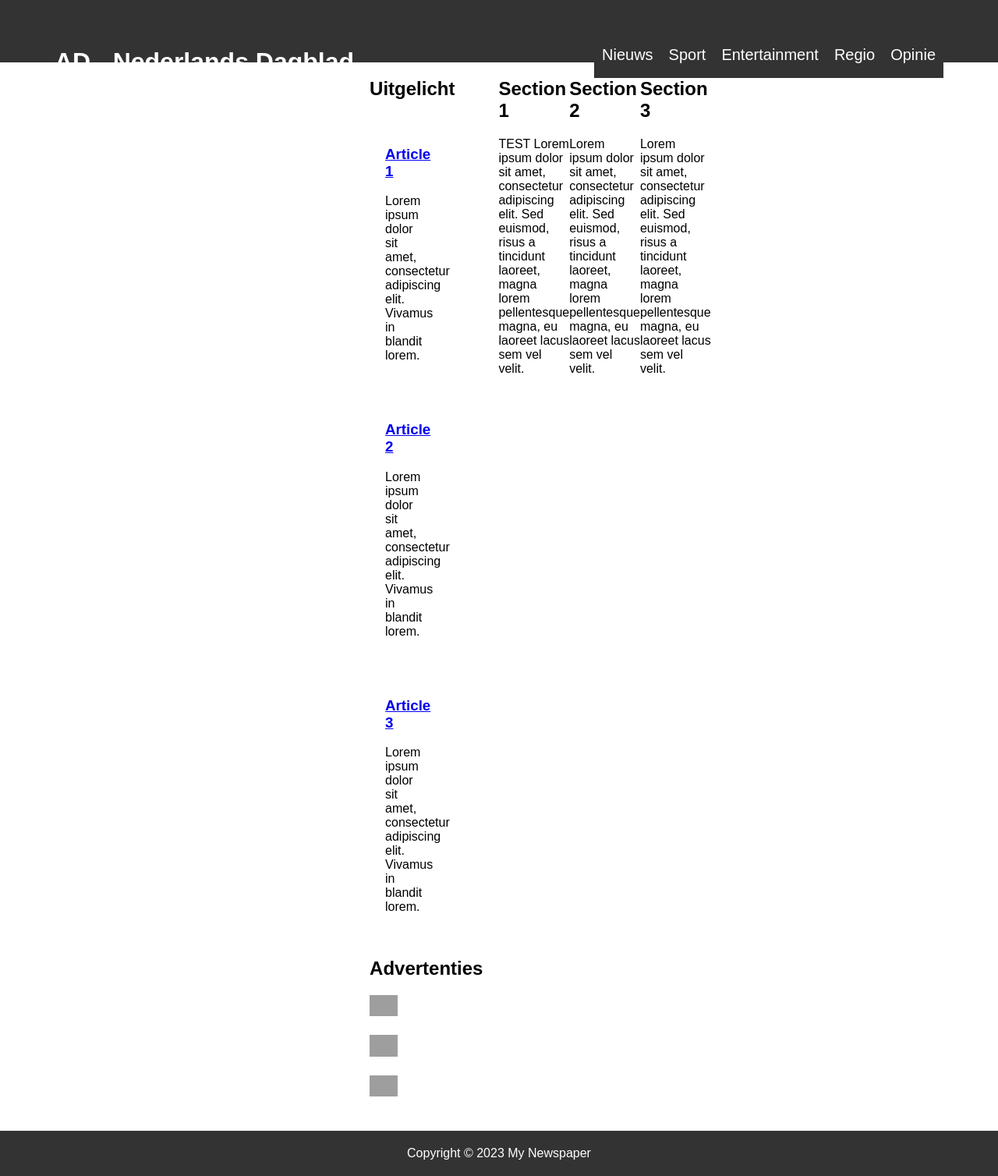
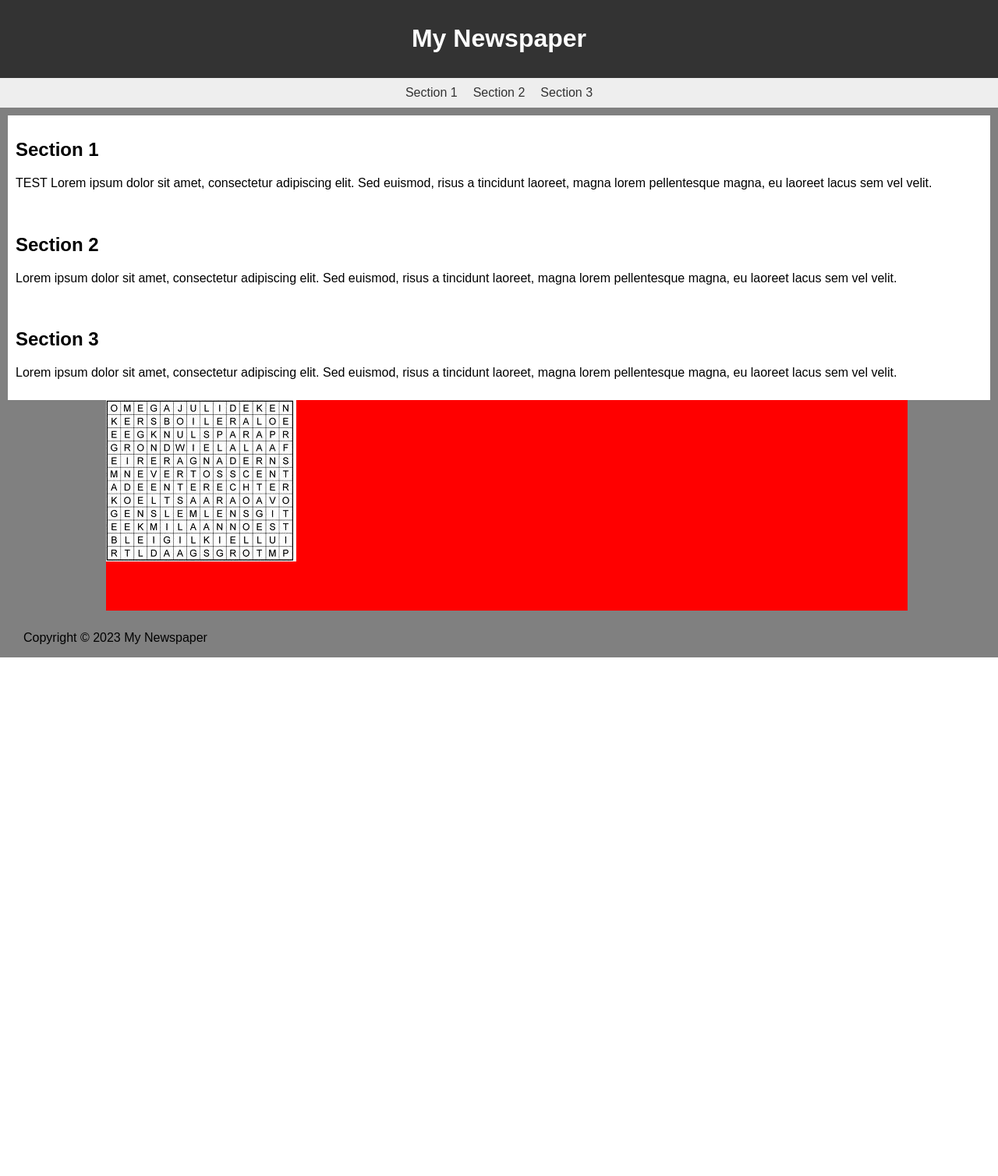
Before and after one commit to merijnkoppes/crimescene, a PHP site: page / in a window 1280 px wide. Shown: the whole page at 78% size. After the commit the page ends 843 px from the top, so only its background shows below. Run offline with PHP 8.4, Linux system fonts and the light colour scheme; grey boxes are pictures that could not be loaded.

Commit message:
Revert "home pagina"

```diff
--- a/css/main.css
+++ b/css/main.css
@@ -4,104 +4,73 @@ body {
   padding: 0;
 }
 
-.container {
-    max-width: 1140px;
-    margin: 0 auto;
-    padding: 20px;
-}
-
 header {
   background-color: #333;
   color: #fff;
-    padding: 20px 0;
+  padding: 10px;
+  text-align: center;
 }
 
-header .logo {
-    float: left;
+body {
+  background-color: grey;
+  /* background-image: url('../img/newspaperbackground.jpg'); */
 }
 
-header nav {
-    float: right;
+nav {
+  background-color: #eee;
+  display: flex;
+  justify-content: space-around;
 }
 
-header nav ul {
+nav ul {
+  list-style-type: none;
   margin: 0;
   padding: 0;
-    list-style: none;
-    position: relative;
+  display: flex;
 }
 
-header nav ul li {
-    display: inline-block;
-    background-color: #333;
-    color: #fff;
+nav li {
+  flex-grow: 1;
   text-align: center;
-    float: left;
 }
 
-header nav a {
+nav a {
+  color: #333;
   display: block;
-    padding: 0 10px;
-    color: #fff;
-    font-size: 20px;
-    line-height: 60px;
+  padding: 10px;
   text-decoration: none;
 }
 
-header nav ul ul {
-    display: none;
-    position: absolute;
-    top: 60px;
+main {
+  padding: 10px;
+
 }
 
-header nav ul ul ul {
-    top: 0;
-    left: 100%;
-}
+section {
+  background-color: #fff;
+  padding: 10px;
 
-header nav ul li:hover>ul {
-    display: inherit;
-}
-
-main {
-    display: flex;
-}
-
-main .featured {
-    width: 75%;
-    padding-right: 20px;
-}
-
-main .featured h2 {
-    margin-top: 0;
-}
-
-main .featured .featured-articles {
-    display: flex;
-    flex-wrap: wrap;
-}
-
-main .featured .featured-articles article {
-    width: 33.33%;
-    padding: 20px;
-}
-
-main aside {
-    width: 25%;
-}
-
-main aside .ads img {
-    width: 100%;
-    margin-bottom: 20px;
 }
 
 footer {
-    background-color: #333;
-    color: #fff;
-    text-align: center;
-    padding: 20px 0;
+  padding-left: 30px;
 }
 
-footer p {
-    margin: 0;
+#kruispuzzel {
+  background-color: red;
+  background-image: url('../img/kruispuzzel.png');
+  background-repeat: no-repeat;
+  /* background-size: 100%; */
+  width: 80%;
+  height: 250px;
+  margin-left: 10%;
+  margin-right: 10%;
 }
+
+#h2text{
+  opacity: 0.0;
+}
+
+#ptext{
+  opacity: 0.0;
+}
--- a/index.php
+++ b/index.php
@@ -1,55 +1,22 @@
 <!DOCTYPE html>
 <html>
 <head>
-    <meta charset="UTF-8">
   <meta name="viewport" content="width=device-width, initial-scale=1.0">
-    <title>AD - Nederlands Dagblad</title>
   <link rel="stylesheet" type="text/css" href="css/main.css">
+  <title>My Newspaper</title>
 </head>
 <body>
   <header>
-      <div class="container">
-        <h1 class="logo">AD - Nederlands Dagblad</h1>
+    <h1>My Newspaper</h1>
+  </header>
   <nav>
     <ul>
-            <li><a href="#">Nieuws</a></li>
-            <li><a href="#">Sport</a></li>
-            <li><a href="#">Entertainment</a></li>
-            <li><a href="#">Regio</a></li>
-            <li><a href="#">Opinie</a></li>
+      <li><a href="#section1">Section 1</a></li>
+      <li><a href="#section2">Section 2</a></li>
+      <li><a href="#section3">Section 3</a></li>
     </ul>
   </nav>
-      </div>
-    </header>
   <main>
-      <div class="container">
-        <section class="featured">
-          <h2>Uitgelicht</h2>
-          <div class="featured-articles">
-            <article>
-              <h3><a href="#">Article 1</a></h3>
-              <p>Lorem ipsum dolor sit amet, consectetur adipiscing elit. Vivamus in blandit lorem.</p>
-            </article>
-            <article>
-              <h3><a href="#">Article 2</a></h3>
-              <p>Lorem ipsum dolor sit amet, consectetur adipiscing elit. Vivamus in blandit lorem.</p>
-            </article>
-            <article>
-              <h3><a href="#">Article 3</a></h3>
-              <p>Lorem ipsum dolor sit amet, consectetur adipiscing elit. Vivamus in blandit lorem.</p>
-            </article>
-          </div>
-        </section>
-        <aside>
-          <h2>Advertenties</h2>
-          <div class="ads">
-            <img src="ad1.jpg" alt="Advertentie 1">
-            <img src="ad2.jpg" alt="Advertentie 2">
-            <img src="ad3.jpg" alt="Advertentie 3">
-          </div>
-        </aside>
-      </div>
-
     <section id="section1">
       <h2>Section 1</h2>
       <p> TEST Lorem ipsum dolor sit amet, consectetur adipiscing elit. Sed euismod, risus a tincidunt laoreet, magna lorem pellentesque magna, eu laoreet lacus sem vel velit.</p>
```
Lines whose indentation alone changed are shown as unchanged.
